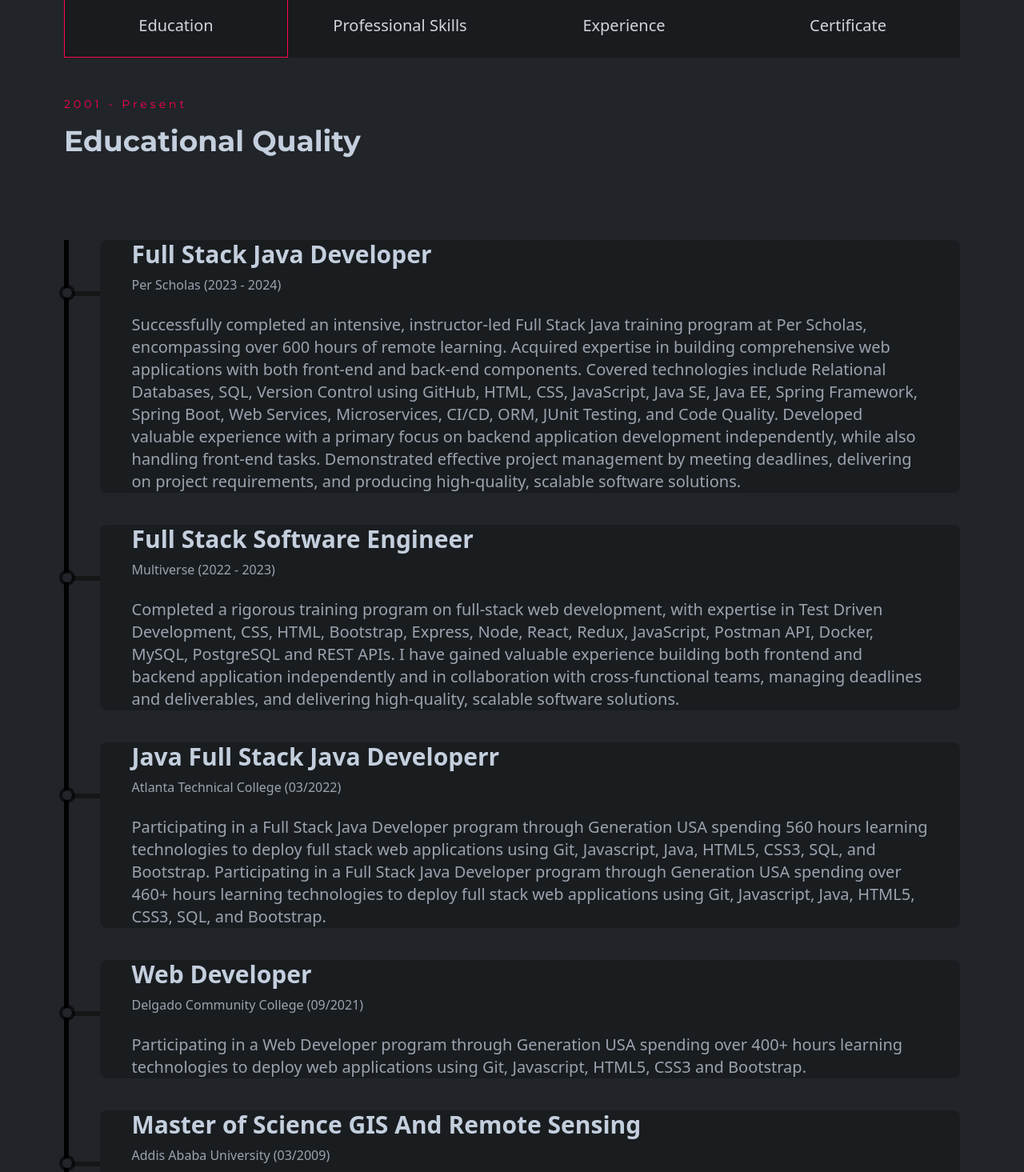
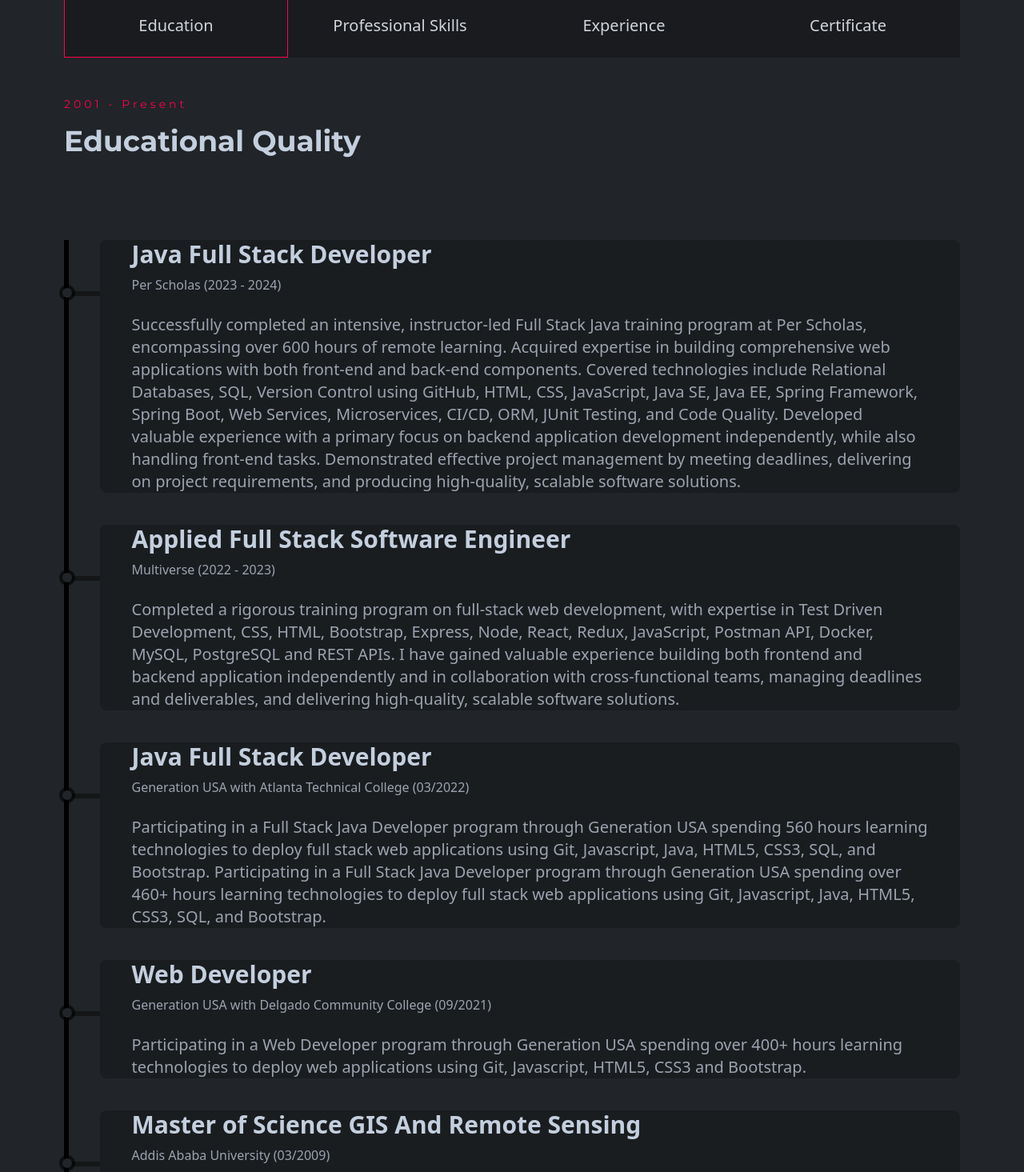
Before and after one commit to getuengda/getu_portfolioV2, a React (Create React App) app: page / in a window 1280 px wide. Shown: the part 3554-5019 px from the top of the page at 80% size. Built offline with nearby package versions, Linux system fonts and the light colour scheme.

Commit message:
updated McKinsey & Company work period and certificate information

```diff
--- a/src/components/resume/Education.js
+++ b/src/components/resume/Education.js
@@ -16,7 +16,7 @@
             </div>
             <div className="mt-14 w-full h-[1200px] border-l-[6px] border-l-black boarder-opacity-30 flex flex-col gap-10">
                 <ResumeLists
-                    title="Full Stack Java Developer"
+                    title="Java Full Stack Developer"
                     subtitle="Per Scholas (2023 - 2024)"
                     des="Successfully completed an intensive, instructor-led Full Stack Java training program at Per Scholas,
                     encompassing over 600 hours of remote learning. Acquired expertise in building comprehensive web applications with both front-end and back-end components.
@@ -25,7 +25,7 @@
                     while also handling front-end tasks. Demonstrated effective project management by meeting deadlines, delivering on project requirements, and producing high-quality, scalable software solutions."
                 />
                 <ResumeLists
-                    title="Full Stack Software Engineer"
+                    title="Applied Full Stack Software Engineer"
                     subtitle="Multiverse (2022 - 2023)"
                     des="Completed a rigorous training program on full-stack web development, with expertise in Test Driven Development,
                         CSS, HTML, Bootstrap, Express, Node, React, Redux, JavaScript, Postman API, Docker, MySQL, PostgreSQL and REST APIs.
@@ -33,14 +33,14 @@
                         managing deadlines and deliverables, and delivering high-quality, scalable software solutions."
                 />
                 <ResumeLists
-                    title="Java Full Stack Java Developerr"
-                    subtitle="Atlanta Technical College (03/2022)"
+                    title="Java Full Stack Developer"
+                    subtitle="Generation USA with Atlanta Technical College (03/2022)"
                     des="Participating in a Full Stack Java Developer program through Generation USA spending 560 hours learning technologies
                         to deploy full stack web applications using Git, Javascript, Java, HTML5, CSS3, SQL, and Bootstrap. Participating in a Full Stack Java Developer program through Generation USA spending over 460+ hours learning technologies to deploy full stack web applications using Git, Javascript, Java, HTML5, CSS3, SQL, and Bootstrap."
                 />
                 <ResumeLists
                     title="Web Developer"
-                    subtitle="Delgado Community College (09/2021)"
+                    subtitle="Generation USA with Delgado Community College (09/2021)"
                     des="Participating in a Web Developer program through Generation USA spending over 400+ hours learning technologies
                     to deploy web applications using Git, Javascript, HTML5, CSS3 and Bootstrap."
                 />
--- a/src/components/resume/Experiences.js
+++ b/src/components/resume/Experiences.js
@@ -17,7 +17,7 @@
         <div className="mt-14 w-full h-[1000px] border-l-[6px] border-l-black boarder-opacity-30 flex flex-col gap-10">
             <ResumeLists
                 title="Software Engineer"
-                subtitle="McKinsey & Company ( March 2022 - to Present)"
+                subtitle="McKinsey & Company ( March 2022 - June 2023)"
                 des="Participate in designing, development, and implementation of highly scalable, high-volume software systems and components,
                     both in frontend and backend development of client-facing web applications."
             />
```
